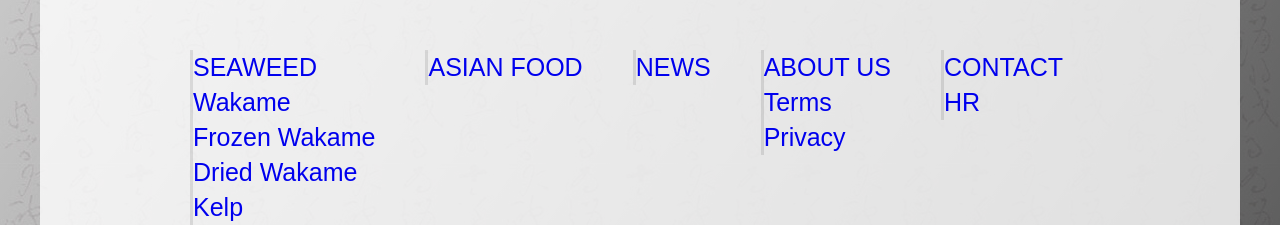
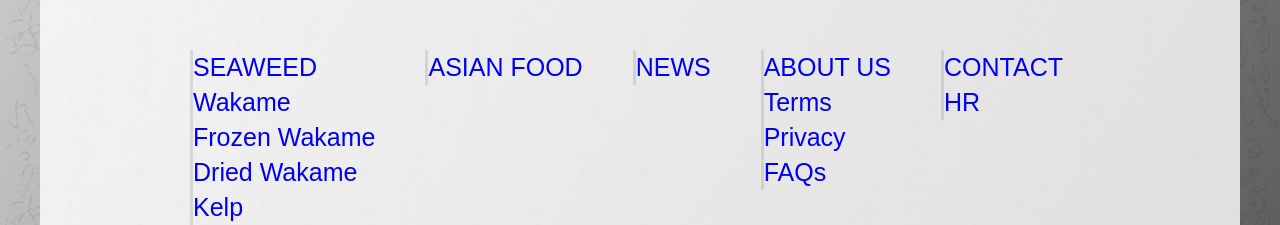
Before and after one commit to o0i1l/1o0o1, a plain HTML site: page sitemap.html in a window 1280 px wide. Shown: the part 201-426 px from the top of the page. Drawn offline with Linux system fonts and the light colour scheme.

Commit message:
Add files via upload

```diff
--- a/sitemap.html
+++ b/sitemap.html
@@ -19,7 +19,7 @@
 <div class="up"><a href="#top"><img src="top.png" alt="top" draggable="false"></a></div>
 <div class="bg">
 <div class="t3"><li>Sitemap of <i>www.takosa.com</i></li></div><br><br>
-<div class="text"><li><a href="index.html">SEAWEED</a><br><a href="wakame.html">Wakame</a><br><a href="frozen_wakame.html">Frozen Wakame</a><br><a href="dried_wakame.html">Dried Wakame</a><br><a href="kelp.html">Kelp</a><br><a href="young_kelp.html">Young Kelp</a><br><a href="dried_kelp.html">Dried Kelp</a><br><a href="kelp_knots.html">Kelp Knots</a><br><a href="kelp_strips.html">Kelp Strips</a><br><a href="seasoned_kelp.html">Seasoned Kelp</a><br><a href="nori.html">Nori</a><br><a href="aonori.html">Ao Nori</a><br><a href="yaki_nori.html">Yaki Nori</a><br><a href="furikake.html">Nori Furikake</a><br><a href="dried_laver.html">Chinese Laver</a><br><a href="hijiki.html">Hijiki</a><br><a href="tosaka_nori.html">Tosaka Nori</a><br><a href="sugi_nori.html">Sugi Nori</a><br><a href="ogo_nori.html">Ogo Nori</a><br><a href="funori.html">Funori</a><br><a href="tsunomata.html">Tsunomata</a><br><a href="agar-agar.html">Agar-Agar</a><br><a href="mixed_seaweed.html">Mixed Seaweed</a></li><li><a href="asian_food.html">ASIAN FOOD</a></li><li><a href="news.html">NEWS</a></li><li><a href="about.html">ABOUT US</a><br><a href="terms.html">Terms</a><br><a href="privacy.html">Privacy</a></li><li><a href="contact.html">CONTACT</a><br><a href="hr.html">HR</a></li></div>
+<div class="text"><li><a href="index.html">SEAWEED</a><br><a href="wakame.html">Wakame</a><br><a href="frozen_wakame.html">Frozen Wakame</a><br><a href="dried_wakame.html">Dried Wakame</a><br><a href="kelp.html">Kelp</a><br><a href="young_kelp.html">Young Kelp</a><br><a href="dried_kelp.html">Dried Kelp</a><br><a href="kelp_knots.html">Kelp Knots</a><br><a href="kelp_strips.html">Kelp Strips</a><br><a href="seasoned_kelp.html">Seasoned Kelp</a><br><a href="nori.html">Nori</a><br><a href="aonori.html">Ao Nori</a><br><a href="yaki_nori.html">Yaki Nori</a><br><a href="furikake.html">Nori Furikake</a><br><a href="dried_laver.html">Chinese Laver</a><br><a href="hijiki.html">Hijiki</a><br><a href="tosaka_nori.html">Tosaka Nori</a><br><a href="sugi_nori.html">Sugi Nori</a><br><a href="ogo_nori.html">Ogo Nori</a><br><a href="funori.html">Funori</a><br><a href="tsunomata.html">Tsunomata</a><br><a href="agar-agar.html">Agar-Agar</a><br><a href="mixed_seaweed.html">Mixed Seaweed</a></li><li><a href="asian_food.html">ASIAN FOOD</a></li><li><a href="news.html">NEWS</a></li><li><a href="about.html">ABOUT US</a><br><a href="terms.html">Terms</a><br><a href="privacy.html">Privacy</a><br><a href="faq.html">FAQs</a></li><li><a href="contact.html">CONTACT</a><br><a href="hr.html">HR</a></li></div>
 	</div>
 <div class="bg2"><div class="t2"><p class="t">See Also</p></div>
 <a href="yaki_nori.html"><li><p>Yaki Nori</p><img src="nori.jpg" alt="nori" draggable="false"></li></a><a href="dried_wakame.html"><li><p>Dried Wakame</p><img src="dried_wakame.jpg" alt="dried wakame" draggable="false"></li></a><a href="frozen_wakame.html"><li><p>Frozen Wakame</p><img src="frozen_wakame.jpg" alt="wakame salad" draggable="false"></li></a><a href="dried_kelp.html"><li><p>Kombu</p><img src="dried_kelp.jpg" alt="Dashi konbu" draggable="false"></li></a>
```
